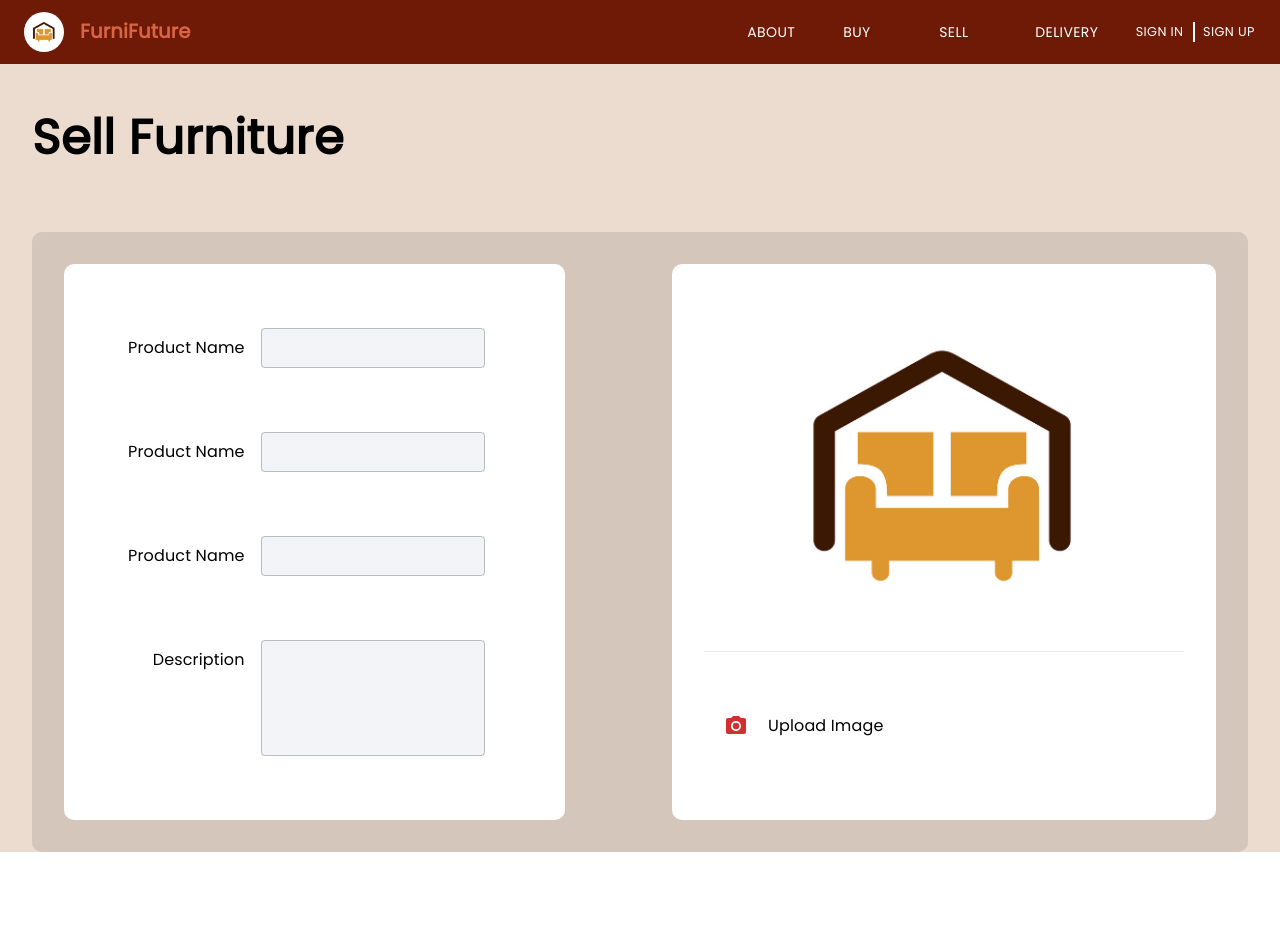
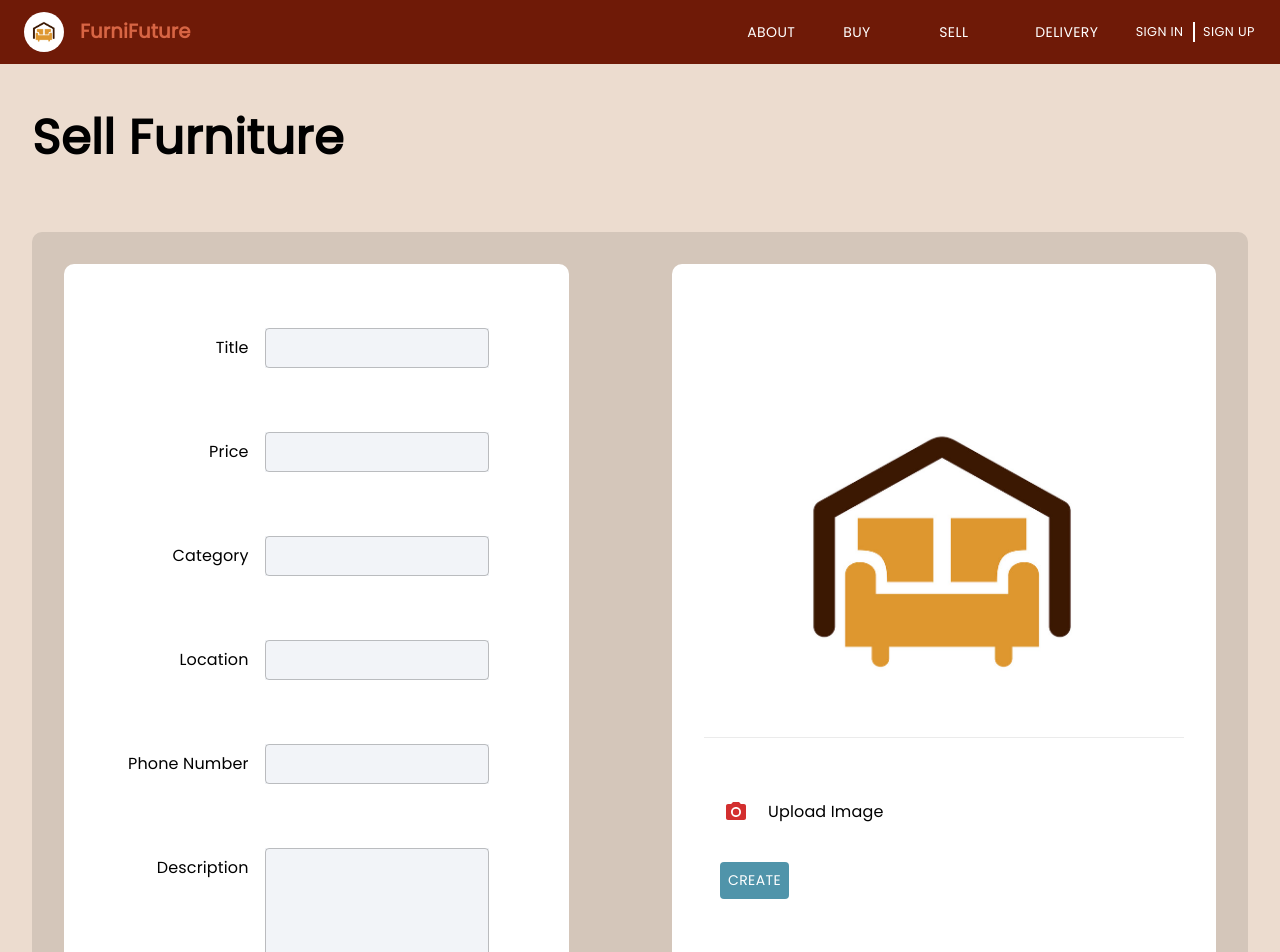
Before and after one commit to AhmadNourelddine/furnifuture, a React (Create React App) app: page /sell in a window 1280 px wide. Shown: the top 952 px of the page. Before the commit the page ends 852 px from the top, so only its background shows below. Built offline with nearby package versions, Linux system fonts and the light colour scheme.

Commit message:
link text filled with api

```diff
--- a/src/pages/sell/index.js
+++ b/src/pages/sell/index.js
@@ -1,4 +1,5 @@
-import React, { useState } from 'react';
+import React, { useEffect, useState } from 'react';
+import axios from 'axios';
 import { Button, CardMedia, Divider, Typography } from '@mui/material';
 import { TextField } from '@material-ui/core';
 import CameraAltIcon from '@mui/icons-material/CameraAlt';
@@ -9,6 +10,33 @@ const Sell = ()=>{
 
     const [search, setSearch]= useState('');
 
+    const [title, setTitle]= useState('');
+    const [description, setDescription]= useState('');
+    const [price, setPrice]= useState('');
+    const [location, setLocation]= useState('');
+    const [category, setCategory]= useState('');
+    const [phoneNb, setPhoneNb]= useState('');
+
+    let token = window.localStorage.getItem('authToken');
+
+    let item ={
+        "title": title,
+        "description": description,
+        "price": price,
+        "location": location,
+        "phone_number": phoneNb,
+        "category": category,
+    };
+
+    const sellProduct = async()=>{
+
+        await axios.post('http://127.0.0.1:8000/api/user/product/sell',item,{
+            headers: {"Authorization" : `Bearer ${token}`}
+        })
+        .then((resp)=>{console.log(resp)})
+        .catch((err)=>{console.log(err)})
+    }
+
     return(
         <div className='sell-page'>
             <Typography className='sell-page-title'>Sell Furniture</Typography>
@@ -17,20 +45,34 @@ const Sell = ()=>{
                 <div className='sell-page-inputs-and-image'>
                     <div className='sell-page-form-col1'>
                         <div className='sellpage-input-row'>
-                            <Typography>Product Name</Typography>
-                            <TextField className="outlined-basic sell-page-input-textfield" variant="outlined" margin="dense"/>
+                            <Typography>Title</Typography>
+                            <TextField onChange={(e)=>{setTitle(e.target.value)}}
+                             className="outlined-basic sell-page-input-textfield" variant="outlined" margin="dense"/>
                             </div>
                         <div className='sellpage-input-row'>
-                        <Typography>Product Name</Typography>
-                        <TextField className="outlined-basic sell-page-input-textfield" variant="outlined" margin="dense"/>
+                        <Typography>Price</Typography>
+                        <TextField onChange={(e)=>{setPrice(e.target.value)}}
+                         className="outlined-basic sell-page-input-textfield" variant="outlined" margin="dense"/>
                         </div>
                         <div className='sellpage-input-row'>
-                            <Typography>Product Name</Typography>
-                            <TextField className="outlined-basic sell-page-input-textfield" variant="outlined" margin="dense"/>
+                            <Typography>Category</Typography>
+                            <TextField onChange={(e)=>{setCategory(e.target.value)}}
+                             className="outlined-basic sell-page-input-textfield" variant="outlined" margin="dense"/>
+                            </div>
+                        <div className='sellpage-input-row'>
+                            <Typography>Location</Typography>
+                            <TextField onChange={(e)=>{setLocation(e.target.value)}}
+                             className="outlined-basic sell-page-input-textfield" variant="outlined" margin="dense"/>
+                            </div>
+                        <div className='sellpage-input-row'>
+                            <Typography>Phone Number</Typography>
+                            <TextField onChange={(e)=>{setPhoneNb(e.target.value)}}
+                             className="outlined-basic sell-page-input-textfield" variant="outlined" margin="dense"/>
                             </div>
                         <div className='sellpage-input-row'>
                         <Typography>Description</Typography>
-                        <TextField multiline={true} rows={5} className="outlined-basic sell-page-input-textfield" variant="outlined" margin="dense" />
+                        <TextField onChange={(e)=>{setDescription(e.target.value)}}
+                         multiline={true} rows={5} className="outlined-basic sell-page-input-textfield" variant="outlined" margin="dense" />
                         </div>
                     </div>
                     <div className='sell-page-form-col2'>
@@ -46,7 +88,13 @@ const Sell = ()=>{
                             <Button><CameraAltIcon color="error"/></Button>
                             <Typography>Upload Image</Typography>
                             </div>
+                        <div>
+                        <Button onClick={sellProduct}
+
+                         sx={{mx:2}} style={{color:'white ', backgroundColor:'#5094AA'}}>Create</Button>
+                        </div>
                     </div>
+
                 </div>
             </div>
 
```
